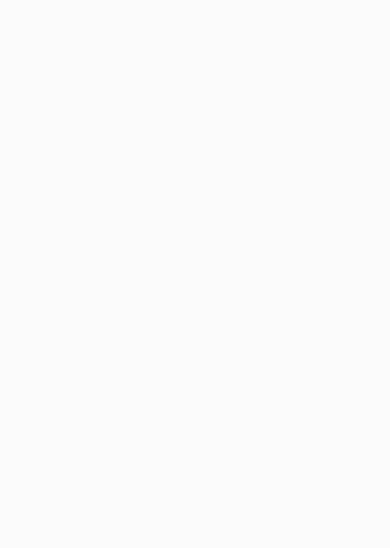
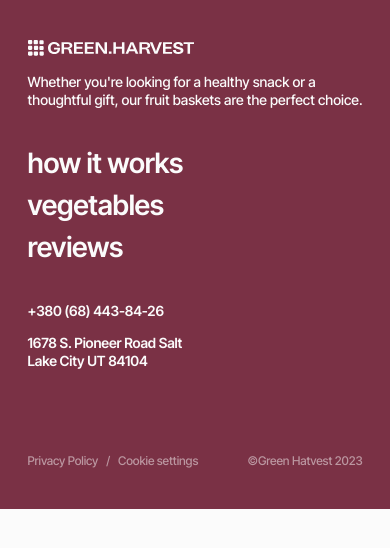
Before and after one commit to llmex/project-fullstack-team, a website built with Vite: page src/index.html in a window 390 px wide. Built offline with nearby package versions, Linux system fonts and the light colour scheme.

Commit message:
end mobile footer

```diff
--- a/src/css/common.css
+++ b/src/css/common.css
@@ -8,10 +8,16 @@ body {
 }
 
 .container {
-  width: 335px;
+  min-width: 320px;
   padding-left: 20px;
   padding-right: 20px;
   margin: 0 auto;
+}
+
+@media screen and (min-width: 375px) {
+  .container {
+    width: 375px;
+  }
 }
 
 .visually-hidden {
--- a/src/css/footer.css
+++ b/src/css/footer.css
@@ -0,0 +1,71 @@
+.footer {
+  padding-top: 40px;
+  padding-bottom: 40px;
+  background-color: #7a3145;
+}
+
+.footer-slogan-box {
+  margin-bottom: 40px;
+}
+
+.footer-logo-icon {
+  fill: #fbfbfb;
+  margin-bottom: 14px;
+}
+
+.footer-text {
+  font-size: 14px;
+  line-height: 1.28;
+}
+
+.footer-list {
+  margin-bottom: 40px;
+}
+
+.footer-item:not(:last-child) {
+  margin-bottom: 14px;
+}
+
+.footer-anchor {
+  font-weight: 600;
+  font-size: 28px;
+  line-height: 1;
+  letter-spacing: -0.01em;
+}
+
+.footer-address {
+  font-style: normal;
+  margin-bottom: 80px;
+}
+
+.footer-address-item:not(:last-child) {
+  margin-bottom: 14px;
+}
+
+.footer-address-element {
+  font-weight: 600;
+  font-size: 14px;
+  line-height: 1.28;
+  letter-spacing: -0.01em;
+}
+
+.footer-bottom {
+  display: flex;
+  justify-content: space-between;
+}
+
+.footer-bottom-text {
+  font-size: 12px;
+  line-height: 1.33;
+  letter-spacing: -0.01em;
+  color: rgba(251, 251, 251, 0.5);
+}
+
+.bottom-slash {
+  margin-left: 8px;
+  margin-right: 8px;
+}
+
+.bottom-privaty {
+  align-self: flex-end;
+}
--- a/src/partials/footer.html
+++ b/src/partials/footer.html
@@ -0,0 +1,46 @@
+<footer class="footer">
+  <div class="container">
+    <div class="footer-slogan-box">
+      <svg class="footer-logo-icon" width="168" height="16">
+        <use href="/img/icons.svg#icon-logo"></use>
+      </svg>
+      <p class="footer-text">
+        Whether you're looking for a healthy snack or a thoughtful gift, our
+        fruit baskets are the perfect choice.
+      </p>
+    </div>
+    <ul class="footer-list">
+      <li class="footer-item">
+        <a class="footer-anchor" href="#how-it-works">how it works</a>
+      </li>
+      <li class="footer-item">
+        <a class="footer-anchor" href="#vegetables">vegetables</a>
+      </li>
+      <li class="footer-item">
+        <a class="footer-anchor" href="#reviews">reviews</a>
+      </li>
+    </ul>
+    <address class="footer-address">
+      <ul class="footer-address-list">
+        <li class="footer-address-item">
+          <a class="footer-address-element" href="tel:+380684439426"
+            >+380 (68) 443-84-26</a
+          >
+        </li>
+        <li class="footer-address-item">
+          <p class="footer-address-element">
+            1678 S. Pioneer Road Salt<br />Lake City UT 84104
+          </p>
+        </li>
+      </ul>
+    </address>
+    <div class="footer-bottom">
+      <div class="footer-privacy-box">
+        <a class="footer-bottom-text" href="">Privacy Policy</a
+        ><span class="footer-bottom-text bottom-slash">/</span
+        ><a class="footer-bottom-text" href="">Cookie settings</a>
+      </div>
+      <p class="footer-bottom-text bottom-privaty">&#169;Green Hatvest 2023</p>
+    </div>
+  </div>
+</footer>
```
Also changed, not shown: src/img/icons.svg (added).
